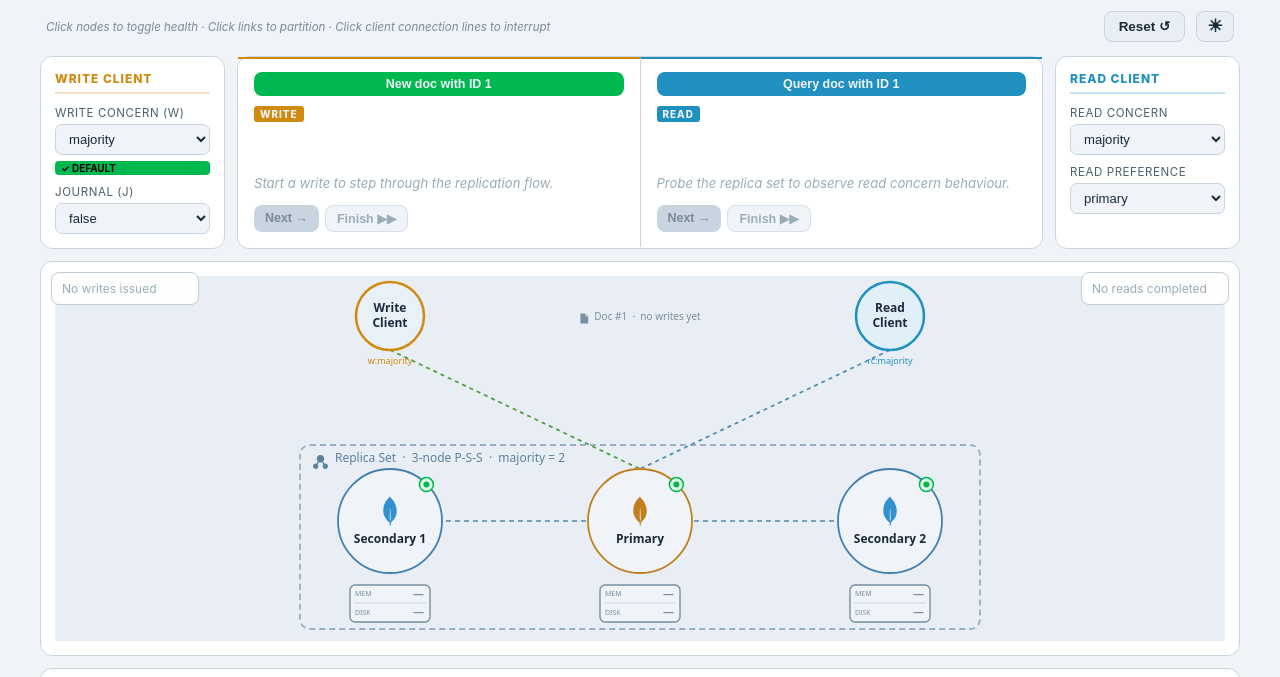
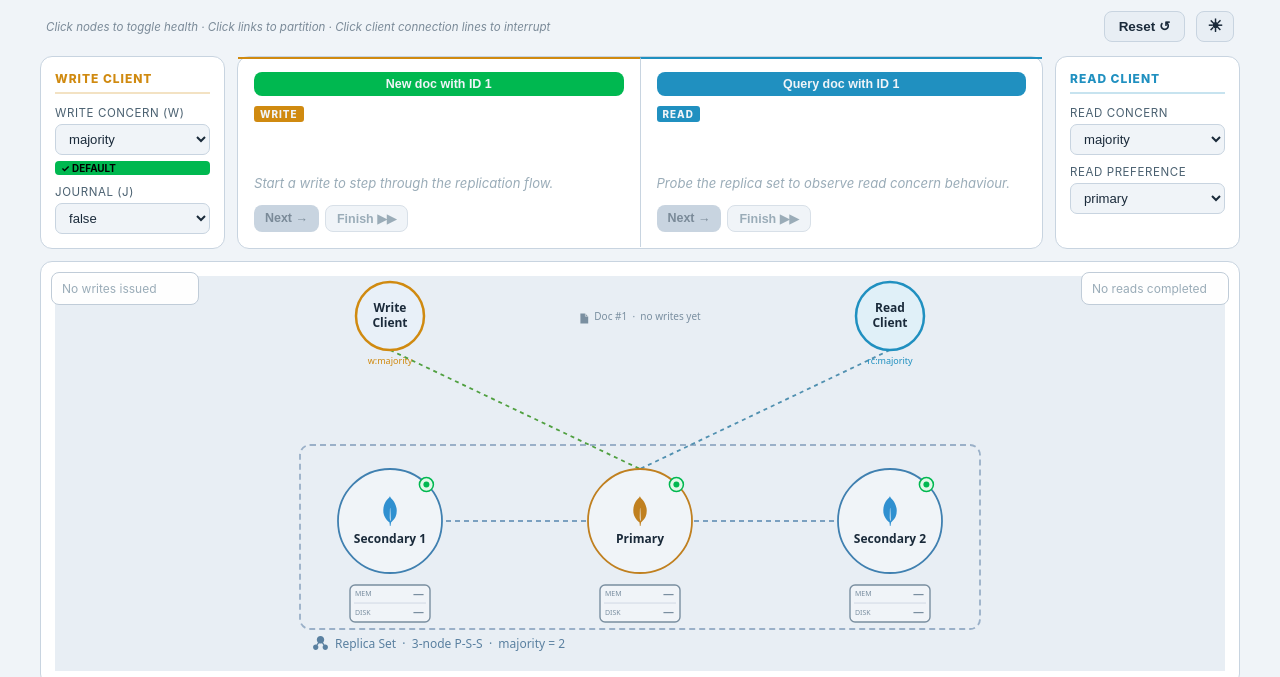
Before and after one commit to robertrichtermongodb/mongodbtuneableconsistencyplayground, a website: page index.html in a window 1280 px wide. Shown: the part 73-750 px from the top of the page. Drawn offline with Linux system fonts and the light colour scheme.

Commit message:
Small fixes

```diff
--- a/css/style.css
+++ b/css/style.css
@@ -78,7 +78,7 @@ button.read-btn:disabled { background: var(--border); color: var(--textMuted); }
 
 /* ── Stage (full-width canvas row) ── */
 .stage { padding: 14px; position: relative; width: 100%; max-width: 1200px; }
-#canvas { display: block; width: 100%; height: 365px; }
+#canvas { display: block; width: 100%; height: 395px; }
 
 /* ── Consistency overlays (float over canvas near client icons) ── */
 .consistency-overlay {
--- a/js/draw.js
+++ b/js/draw.js
@@ -229,10 +229,11 @@ function drawRSBox() {
   ctx.strokeStyle = T.rsBoxBorder; ctx.lineWidth = 1.8; ctx.setLineDash([6,4]);
   ctx.beginPath(); ctx.roundRect(bx, by, bw, bh, 10); ctx.stroke();
   ctx.setLineDash([]);
-  const isz = 17, ix = bx+12+isz/2, iy = by+9+isz/2;
-  drawIcon(ICON_RS, ix, iy, isz, T.rsBoxText);
+  const isz = 17;
+  const lx = bx + 12, ly = by + bh + 6;
+  drawIcon(ICON_RS, lx + isz/2, ly + isz/2, isz, T.rsBoxText);
   ctx.fillStyle = T.rsBoxText; ctx.font = '12px system-ui'; ctx.textAlign = 'left';
-  ctx.fillText('Replica Set  \u00B7  3-node P-S-S  \u00B7  majority = 2', bx+12+isz+6, by+17);
+  ctx.fillText('Replica Set  \u00B7  3-node P-S-S  \u00B7  majority = 2', lx + isz + 6, ly + 13);
   ctx.restore();
 }
 
--- a/js/simulation.js
+++ b/js/simulation.js
@@ -700,7 +700,7 @@ function buildElectionSteps() {
       state.primaryKey = winner;
       const oldLabel = winnerNode.label;
       winnerNode.label = 'Primary';
-      state.nodes[pk].label = 'Old Primary';
+      state.nodes[pk].label = oldLabel;
 
       state.doc.versions = state.doc.versions.filter(v => v.id <= state.doc.majorityCommitId);
       state.doc.latestId = state.doc.majorityCommitId;
```
Also changed, not shown: test/election.test.js (+2 -1 lines).
